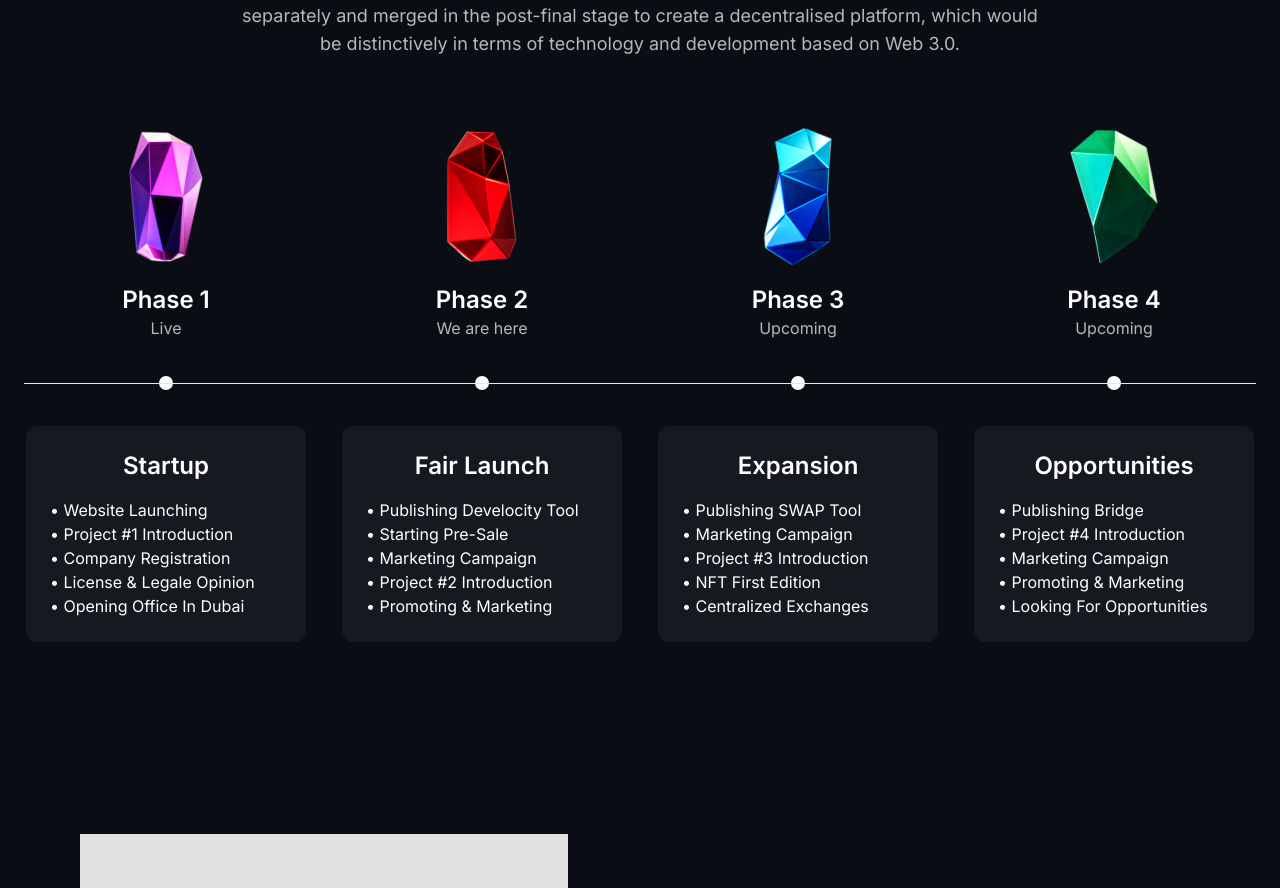
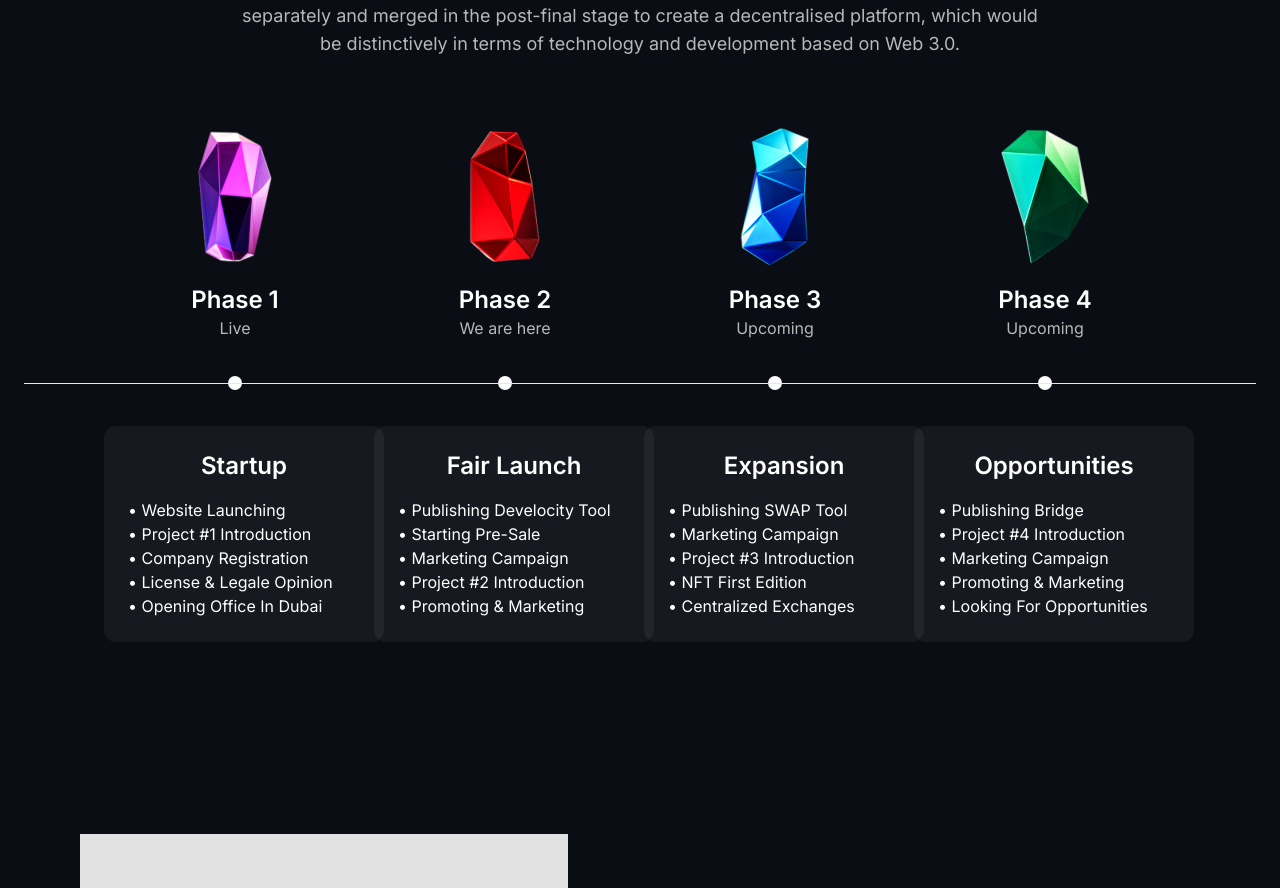
Before and after one commit to moussa32/develocity-finance, a React (Vite) app: page / in a window 1280 px wide. Shown: the part 5221-6109 px from the top of the page. Built offline with nearby package versions, Linux system fonts and the light colour scheme.

Commit message:
edit roap map padding

```diff
--- a/src/modules/Homepage/RoadMap.jsx
+++ b/src/modules/Homepage/RoadMap.jsx
@@ -73,7 +73,7 @@ const RoadMap = () => {
           distinctively in terms of technology and development based on Web 3.0.
         </p>
         {/*<div className="flex flex-row md:flex-col justify-around md:justify-between"> */}
-        <div className="grid grid-cols-1 md:grid-cols-2 lg:grid-cols-4 gap-8 mt-16">
+        <div className="grid grid-cols-1 md:grid-cols-2 lg:grid-cols-4 lg:px-20 gap-8 lg:gap-2 mt-16">
           <div className="mx-auto text-center">
             <img className="mb-3" src={phaseOne} alt="phase 1 icon" />
             <h3 className="text-2xl font-semibold">Phase 1</h3>
@@ -95,7 +95,7 @@ const RoadMap = () => {
             <span className="text-base text-[#B8B8B8] mt-2">Upcoming</span>
           </div>
         </div>
-        <div className="hidden relative md:grid grid-cols-4 gap-8 mt-9">
+        <div className="hidden relative md:grid grid-cols-4 gap-8 lg:gap-2 lg:px-20 mt-9">
           <hr className="absolute block w-full top-2/4"></hr>
           {/*<div className="absolute left-1/2 -ml-0.5 w-0.5 h-full bg-white md:hidden block"></div> */}
           <span className="w-[14px] h-[14px] mx-auto my-auto bg-white rounded-full"></span>
@@ -104,7 +104,7 @@ const RoadMap = () => {
           <span className="w-[14px] h-[14px] mx-auto my-auto bg-white rounded-full"></span>
         </div>
 
-        <div className="grid grid-cols-1 md:grid-cols-2 lg:grid-cols-4 gap-8 mt-9">
+        <div className="grid grid-cols-1 md:grid-cols-2 lg:grid-cols-4 gap-8 lg:gap-2 lg:px-20 mt-9">
           <div className="w-[280px] bg-opacity-5 mx-auto bg-white rounded-xl p-6">
             <h4 className="text-center text-2xl font-semibold">Startup</h4>
             <ul className="text-base mt-4">
```
